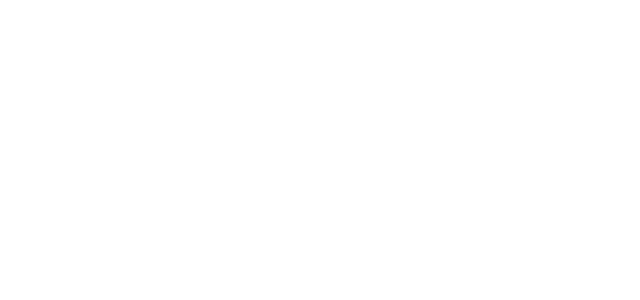
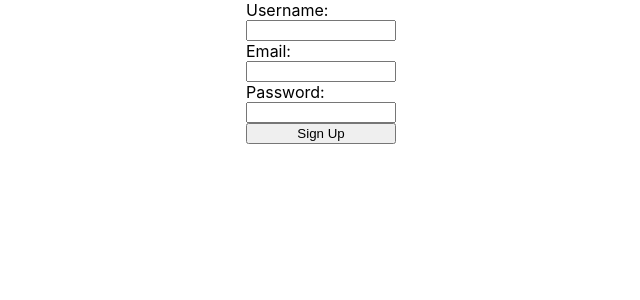
Before and after one commit to MatthewPalmer9/christmaslist, a React (Create React App) app: page /signup in a window 1280 px wide. Shown: the top 300 px of the page, without its empty margins (319-959 px from the left). Built offline with nearby package versions, Linux system fonts and the light colour scheme.

Commit message:
Removed axios in exchange for fetch to control headers and acceptance. Created a services folder with functions for sessions/user control.

```diff
--- a/package.json
+++ b/package.json
@@ -1,5 +1,5 @@
 {
-  "name": "christmas-list",
+  "name": "christmaslist-frontend",
   "version": "0.1.0",
   "private": true,
   "dependencies": {
--- a/src/App.js
+++ b/src/App.js
@@ -1,16 +1,40 @@
+import React, {Component} from 'react';
 import { BrowserRouter as Router, Route, Switch } from 'react-router-dom';
 import Index from './components/Index.jsx';
+import SignUp from './components/SignUp.jsx';
+import LogIn from './components/LogIn.jsx';
 
-function App() {
-  return (
+export default class App extends Component {
+
+  state = {
+    loading: true,
+    signupForm: true,
+    authUser: {}
+  }
+
+  componentDidMount() {
+    setTimeout(() => {
+      this.setState({ loading: false })
+    }, 1000)
+  }
+
+
+  render() {
+    if(this.state.loading) {
+      return <div><h2>Loading...</h2></div>
+    } else {
+      return(
         <>
           <Router>
             <Switch>
               <Route exact path="/" component={Index} />
+              <Route exact path="/signup" component={SignUp} />
+              <Route exact path="/login" component={LogIn} />
             </Switch>
           </Router>
         </>
-  );
+      )
+    }
   }
 
-export default App;
+}
--- /dev/null
+++ b/src/components/LogIn.jsx
@@ -0,0 +1,34 @@
+import React, { Component } from 'react';
+import "../styles/login.css";
+
+export default class LogIn extends Component {
+
+    constructor() {
+        super()
+        this.state = {
+            email: "",
+            password: ""
+        }
+    }
+
+    handleChange = e => {
+        this.setState({
+            [e.target.name]: e.target.value
+        })
+    }
+
+
+    render() {
+        return (
+            <div className="login">
+                <label htmlFor="email">Email: </label>
+                <input onChange={this.handleChange} name="email" type="text"/>
+
+                <label htmlFor="password">Password: </label>
+                <input onChange={this.handleChange} name="password" type="text"/>
+
+                <button type="submit">Log In</button>
+            </div>
+        )
+    }
+}
--- /dev/null
+++ b/src/components/SignUp.jsx
@@ -0,0 +1,40 @@
+import React, { Component } from 'react';
+import '../styles/signup.css';
+
+
+export default class SignUp extends Component {
+
+    constructor() {
+        super()
+        this.state = {
+            username: "",
+            email: "",
+            password: ""
+        }
+    }
+
+    handleChange = e => {
+        this.setState({
+            [e.target.name]: e.target.value
+        })
+    }
+
+    render() {
+        return (
+            <>
+                <div className="signup">
+                    <label htmlFor="username">Username: </label>
+                    <input onChange={this.handleChange} name="username" type="text"/>
+
+                    <label htmlFor="email">Email: </label>
+                    <input onChange={this.handleChange} name="email" type="text"/>
+
+                    <label htmlFor="password">Password: </label>
+                    <input onChange={this.handleChange} name="password" type="text"/>
+
+                    <button type="submit">Sign Up</button>
+                </div>
+            </>
+        )
+    }
+}
--- /dev/null
+++ b/src/styles/login.css
@@ -0,0 +1,10 @@
+.login {
+    display: flex;
+    flex-direction: column;
+    width: 150px;
+    margin: 0 auto;
+}
+
+.login button:hover {
+    cursor: pointer;
+}
--- /dev/null
+++ b/src/styles/signup.css
@@ -0,0 +1,10 @@
+.signup {
+    display: flex;
+    flex-direction: column;
+    width: 150px;
+    margin: 0 auto;
+}
+
+.signup button:hover {
+    cursor: pointer;
+}
```
Also changed, not shown: src/services/api.js (added, +51 -0 lines), 2 other files (tests, documents, lock files or other folders). Lines whose indentation alone changed are shown as unchanged.
